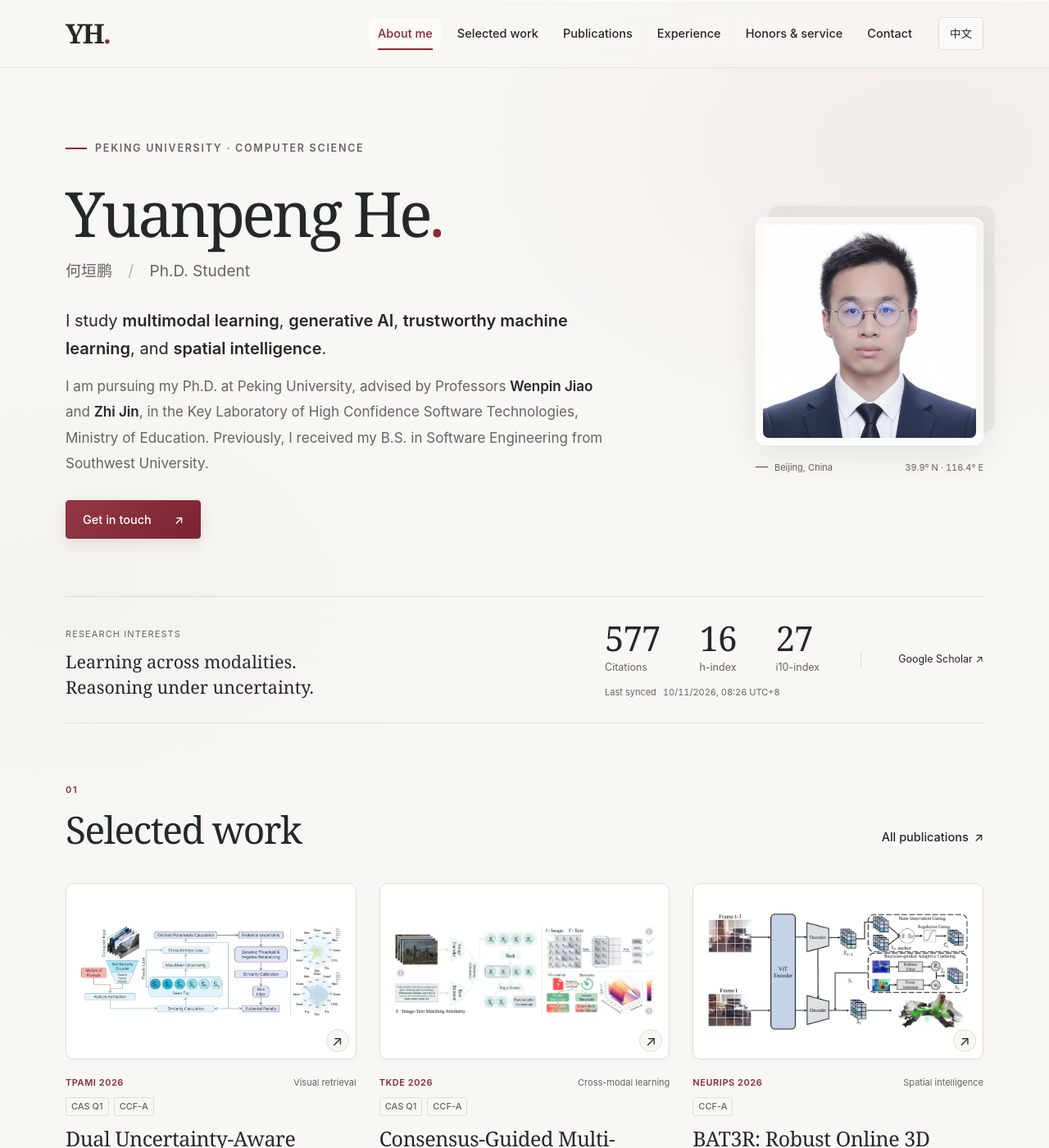
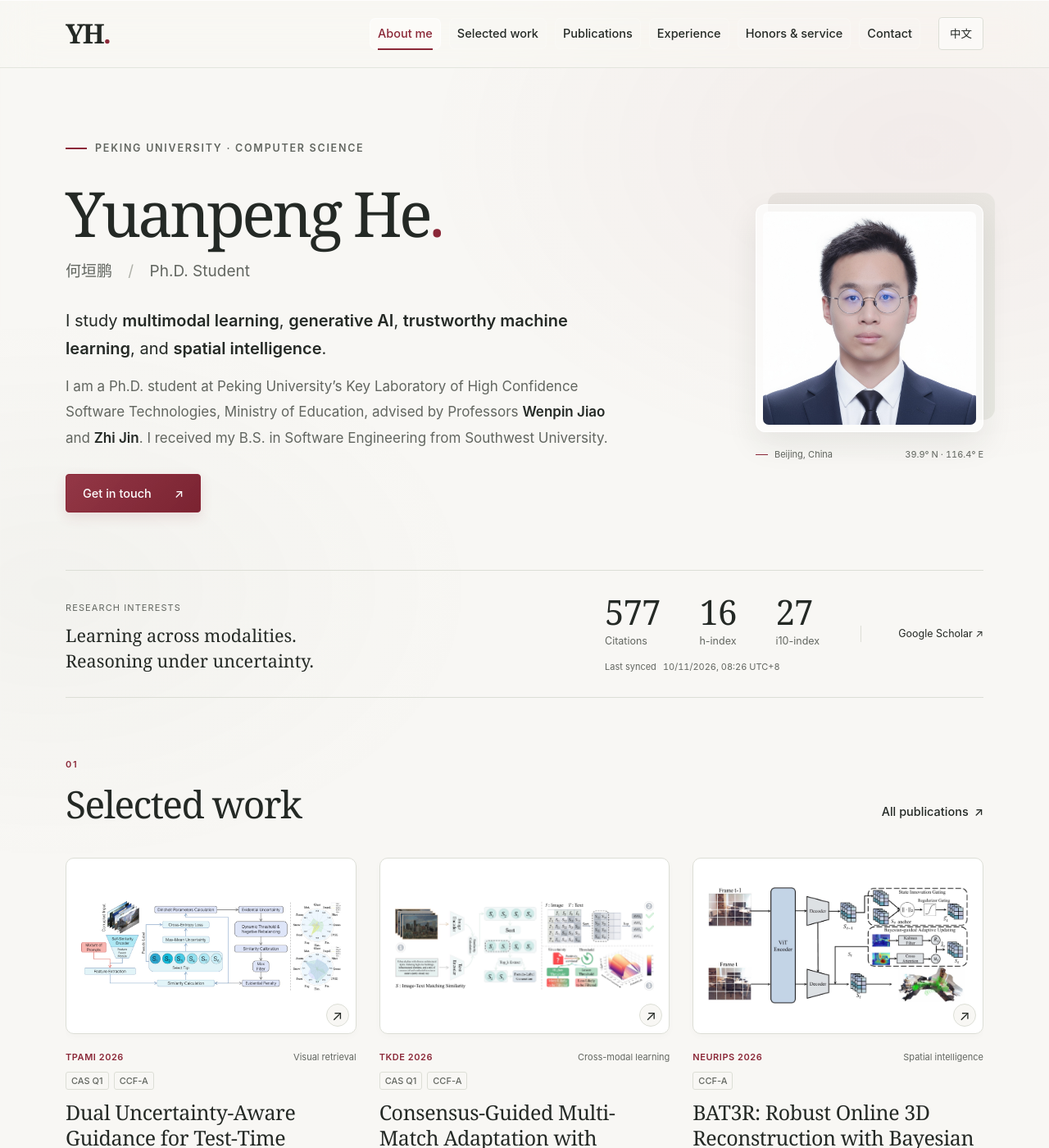
Before and after one commit to heyuanpengpku/heyuanpeng.github.io, a Jekyll site: the page built from _pages/about.md, in a window 1280 px wide and 1400 px high. Shown: the whole window at 82% size. Built offline with Jekyll 4.4.1, drawn with Linux system fonts in a browser that asks for light colours.

Commit message:
Tighten and balance the English biography paragraph

```diff
--- a/_includes/academic-home.html
+++ b/_includes/academic-home.html
@@ -8,7 +8,7 @@
     <div class="hero-bio">
       <p class="lang-en">I study <strong>multimodal learning</strong>, <strong>generative AI</strong>, <strong>trustworthy machine learning</strong>, and <strong>spatial intelligence</strong>.</p>
       <p class="lang-zh">我的研究聚焦于<strong>多模态学习</strong>、<strong>生成式人工智能</strong>、<strong>可信机器学习</strong>与<strong>空间智能</strong>。</p>
-      <p class="lang-en">I am pursuing my Ph.D. at Peking University, advised by Professors <strong>Wenpin Jiao</strong> and <strong>Zhi Jin</strong>, in the Key Laboratory of High Confidence Software Technologies, Ministry of Education. Previously, I received my B.S. in Software Engineering from Southwest&nbsp;University.</p>
+      <p class="lang-en hero-bio-details">I am a Ph.D. student at Peking University’s Key Laboratory of High Confidence Software Technologies, Ministry of Education, advised by Professors <strong>Wenpin Jiao</strong> and <strong>Zhi Jin</strong>. I received my B.S. in Software Engineering from Southwest&nbsp;University.</p>
       <p class="lang-zh">我目前在北京大学计算机学院攻读博士学位，师从<strong>焦文品</strong>教授与<strong>金芝</strong>教授，所在实验室为高可信软件技术教育部重点实验室。本科毕业于西南大学软件工程专业。</p>
     </div>
     <div class="hero-links">
--- a/assets/css/academic.css
+++ b/assets/css/academic.css
@@ -308,6 +308,9 @@ html[data-language="zh"] .hero h1 {
 .hero-bio p + p {
   margin-top: 14px;
 }
+.hero-bio-details {
+  text-wrap: balance;
+}
 .hero-bio p:first-child,
 .hero-bio p.lang-zh:nth-child(2) {
   font-size: 20px;
```
